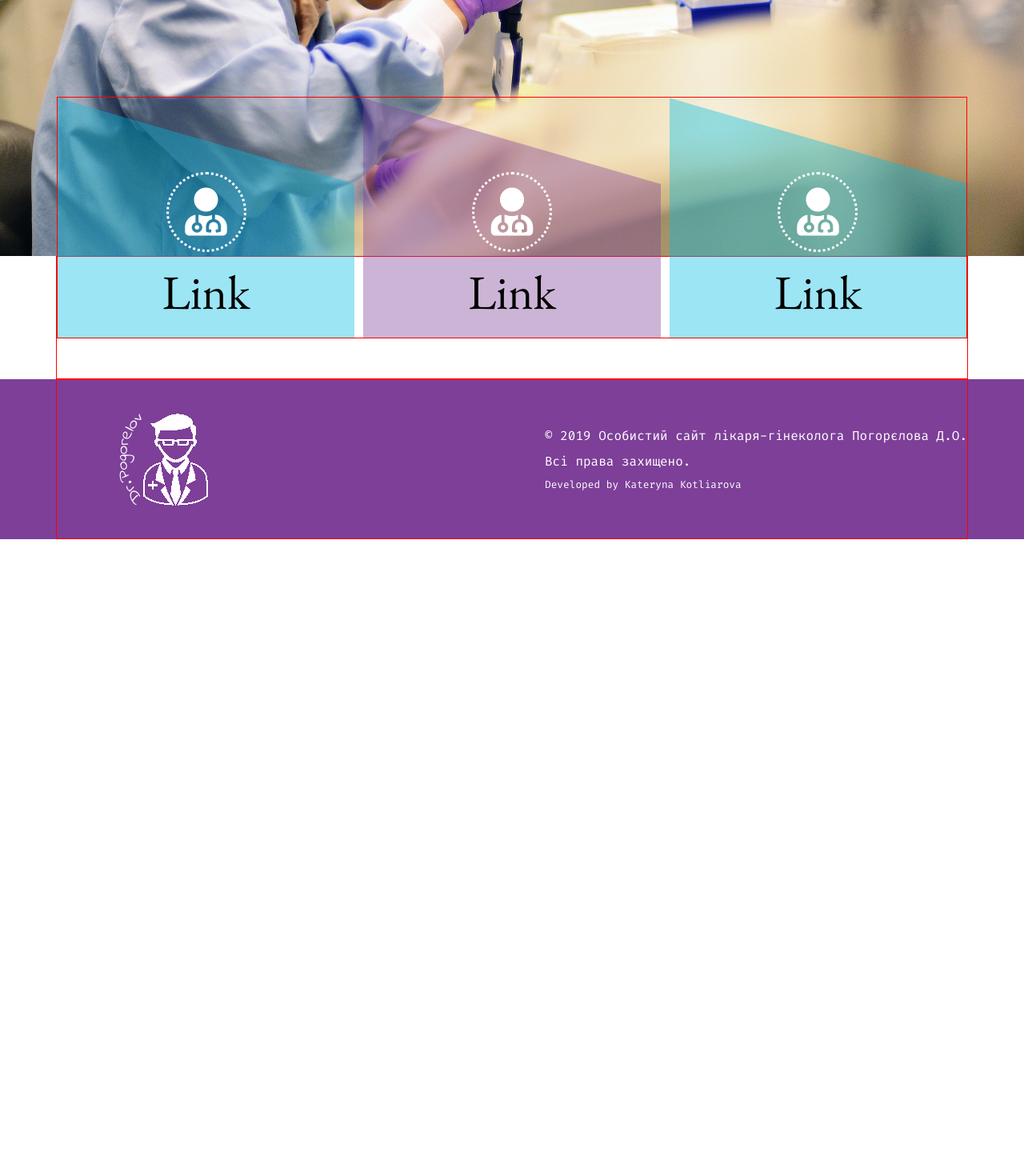
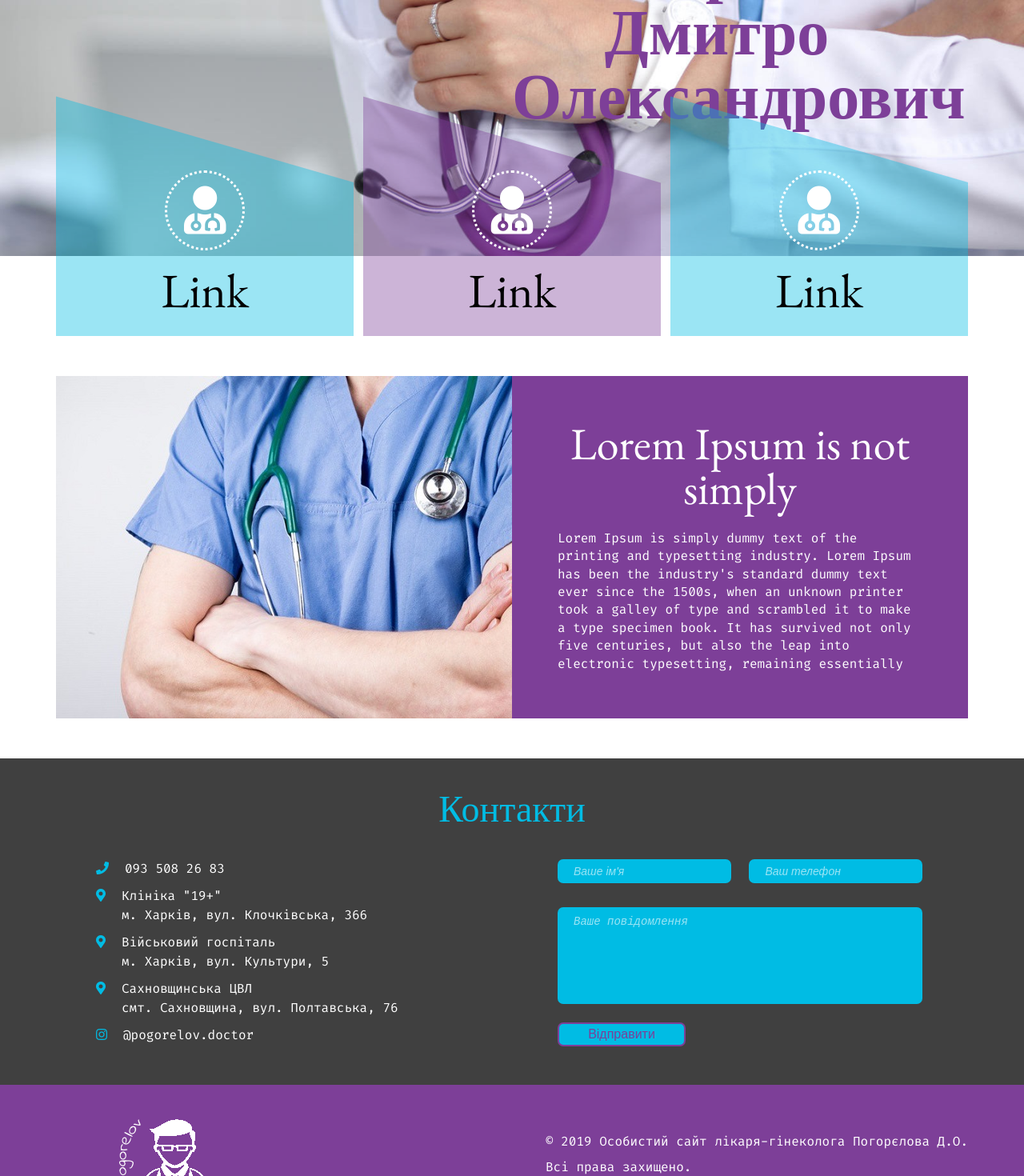
Before and after one commit to K0TLIAR0VA/medical-site, a Vue app: page / in a window 1280 px wide. Shown: the part 480-1950 px from the top of the page at 80% size. Before the commit the page ends 1154 px from the top, so only its background shows below. Built offline with nearby package versions, Linux system fonts and the light colour scheme.

Commit message:
работа над главной страницей

```diff
--- a/components/pages/HomePage.vue
+++ b/components/pages/HomePage.vue
@@ -4,6 +4,8 @@
     <div class="container">
       <TopNav></TopNav>
     </div>
+    <About></About>
+    <Contacts></Contacts>
     <Footer></Footer>
   </div>
 </template>
@@ -12,10 +14,9 @@
 import Header from "../pages_components/Header.vue";
 import Footer from "../pages_components/Footer.vue";
 import TopNav from "../pages_components/TopNav.vue";
+import Contacts from "../pages_components/Contacts.vue";
+import About from "../pages_components/About.vue";
 export default {
-  components: { Header, Footer, TopNav }
+  components: { Header, Footer, TopNav, Contacts, About }
 };
 </script>
-
-<style scoped>
-</style>
--- /dev/null
+++ b/components/pages_components/About.vue
@@ -0,0 +1,28 @@
+<template>
+  <section class="container">
+    <div class="foto"></div>
+    <div class="about">
+      <h1 class="white">Lorem Ipsum is not simply</h1>
+      <p class="white">Lorem Ipsum is simply dummy text of the printing and typesetting industry. Lorem Ipsum has been the industry's standard dummy text ever since the 1500s, when an unknown printer took a galley of type and scrambled it to make a type specimen book. It has survived not only five centuries, but also the leap into electronic typesetting, remaining essentially</p>
+    </div>
+  </section>
+</template>
+
+
+<style lang="sass" scoped>
+.container
+  display: flex
+  padding-bottom: 50px
+  .foto, .about
+    width: 50%
+  .foto
+    background: url(/img/2.jpg) no-repeat
+  .about
+    padding: 5%
+    background: #7d3f98
+    h1
+      font-size: 56px
+      margin-bottom: 5%
+    p
+      line-height: 1.4em
+</style>
--- /dev/null
+++ b/components/pages_components/Contacts.vue
@@ -0,0 +1,136 @@
+<template>
+  <div class="wrap white">
+    <section class="container">
+      <h2 class="blue">Контакти</h2>
+      <div class="contacts-wrap">
+        <div class="contacts">
+          <div class="flex-elem">
+            <div class="icon">
+              <p>
+                <i class="fas fa-phone blue"></i>
+              </p>
+            </div>
+            <div>
+              <p>
+                <a href="tel:+380935082683" class="white">093 508 26 83</a>
+              </p>
+              <p></p>
+            </div>
+          </div>
+          <div class="flex-elem">
+            <div class="icon">
+              <p>
+                <i class="fas fa-map-marker-alt blue"></i>
+              </p>
+            </div>
+            <div>
+              <p>Клініка "19+"</p>
+              <p>м. Харків, вул. Клочківська, 366</p>
+            </div>
+          </div>
+          <div class="flex-elem">
+            <div class="icon">
+              <p>
+                <i class="fas fa-map-marker-alt blue"></i>
+              </p>
+            </div>
+            <div>
+              <p>Військовий госпіталь</p>
+              <p>м. Харків, вул. Культури, 5</p>
+            </div>
+          </div>
+          <div class="flex-elem">
+            <div class="icon">
+              <p>
+                <i class="fas fa-map-marker-alt blue"></i>
+              </p>
+            </div>
+            <div>
+              <p>Сахновщинська ЦВЛ</p>
+              <p>смт. Сахновщина, вул. Полтавська, 76</p>
+            </div>
+          </div>
+          <div class="flex-elem">
+            <div class="icon">
+              <p>
+                <i class="fab fa-instagram blue"></i>
+              </p>
+            </div>
+            <div>
+              <p>
+                <a href="https://www.instagram.com/pogorelov.doctor" class="white">@pogorelov.doctor</a>
+              </p>
+              <p></p>
+            </div>
+          </div>
+        </div>
+        <div class="form-wrap">
+          <div class="input-wrap">
+            <input placeholder="Ваше ім'я" class="white"/>
+            <input placeholder="Ваш телефон" class="white"/>
+          </div>
+          <textarea placeholder="Ваше повідомлення" class="white"></textarea>
+          <input type="submit" value="Відправити" class="violet"/>
+        </div>
+      </div>
+    </section>
+  </div>
+</template>
+
+
+<style lang="sass" scoped>
+.wrap
+  background: #404040
+  padding: 40px 0
+  h2
+    font-size: 46px
+    text-align: center
+    margin-bottom: 40px
+  .contacts-wrap
+    display: flex
+    .contacts
+      width: 50%
+      line-height: 1.5em
+      padding-left: 50px
+      .flex-elem
+        display: flex
+        margin-bottom: 10px
+        .icon
+          margin-right: 20px
+    .form-wrap
+      width: 50%
+      padding: 0 5%
+      .input-wrap
+        display: flex
+        margin-bottom: 30px
+        input
+          width: 47.5%
+          height: 30px
+          padding: 0 20px
+        input:first-child
+          margin-right: 5%
+      textarea
+        width: 100%
+        height: 50%
+        resize: none
+        padding: 10px 20px
+        margin-bottom: 20px
+      .input-wrap input, textarea, input[type="submit"]
+        background: #00BCE4
+        border: none
+        border-radius: 7px
+        font-size: 16px
+      .input-wrap input::placeholder, textarea::placeholder
+        color: #fff
+        font-size: 14px
+        font-style: italic
+        opacity: 0.6
+      input[type="submit"]
+        height: 30px
+        padding: 0 20px
+        width: 160px
+        background: #00BCE4
+        border: 2px solid #7d3f98
+      input[type="submit"]:hover
+        color: #fff
+</style>
--- a/components/pages_components/Footer.vue
+++ b/components/pages_components/Footer.vue
@@ -5,7 +5,7 @@
       <div class="footer-text">
         <p>&copy; 2019 Особистий сайт лікаря-гінеколога Погорєлова Д.О.</p>
         <p>Всі права захищено.</p>
-        <small>Developed by Kateryna Kotliarova</small>
+        <small>Developed by Kateryna</small>
       </div>
     </div>
   </footer>
--- a/components/pages_components/Header.vue
+++ b/components/pages_components/Header.vue
@@ -26,6 +26,7 @@
           </li>
         </ul>
       </div>
+      <div class="title"><h1 class="violet">Лікар-гінеколог Погорєлов <br> Дмитро Олександрович</h1></div>
     </div>
   </header>
 </template>
@@ -35,6 +36,7 @@ header {
   background: url(/img/1.jpg) no-repeat;
   background-size: cover;
   height: 100vh;
+  position: relative;
 }
 .container {
   display: flex;
@@ -99,4 +101,14 @@ header {
 .hvr-sweep-to-bottom:active:before {
   transform: scaleY(1);
 }
+
+h1 {
+  position: absolute;
+  font-size: 80px;
+  width: 40%;
+  top: 30%;
+  right: 10%;
+  font-weight: 900;
+}
+
 </style>
--- a/sass/main.sass
+++ b/sass/main.sass
@@ -10,6 +10,7 @@ body
 
 h1, h2, h3, h4, h5, h6
   font-family: 'EB Garamond', serif
+  text-align: center
 
 a
   text-decoration: none
@@ -18,4 +19,18 @@ a
 .container
   max-width: 1140px
   margin: 0 auto
-  border: red 1px solid
+
+input, textarea
+  outline: none
+
+input[type="submit"]
+  cursor: pointer
+
+.white
+  color: #fff
+
+.blue
+  color: #00BCE4
+
+.violet
+  color: #7d3f98
```
Also changed, not shown: img/1.jpg, img/2.jpg (added).
